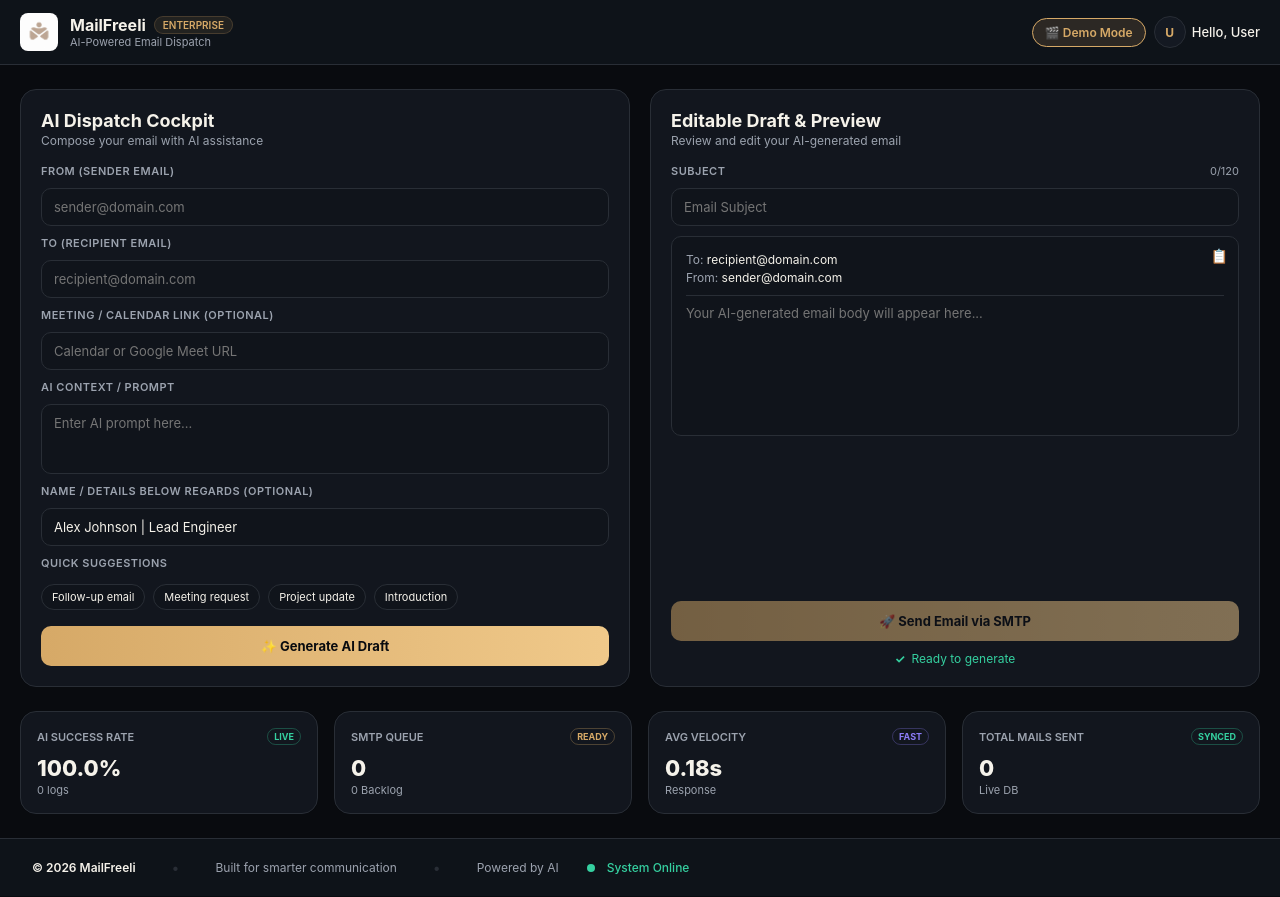
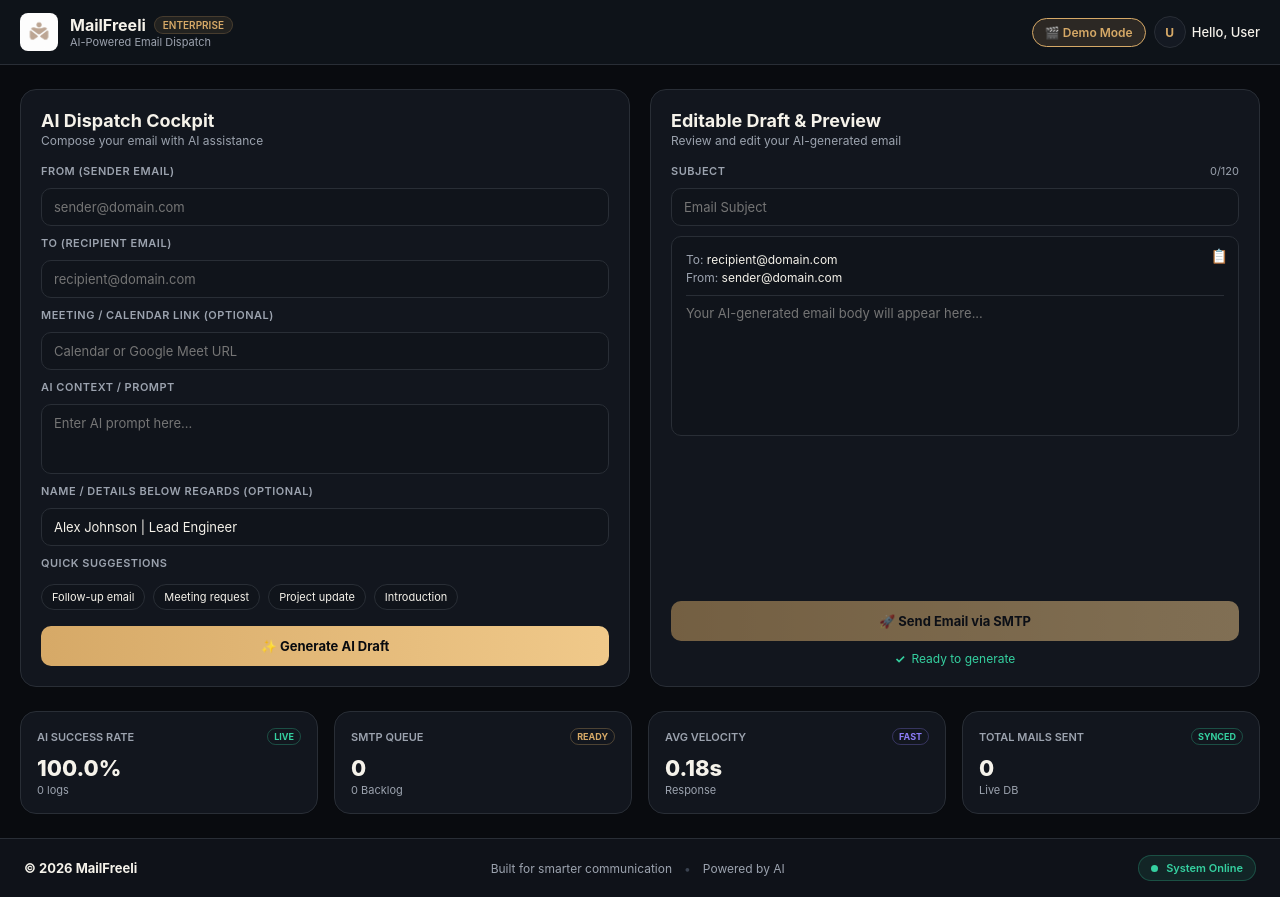
Before and after one commit to bajajkashyap40-coder/MailFreeli, a React (Vite) app in the folder client/: page / in a window 1280 px wide. Built offline with nearby package versions, Linux system fonts and the light colour scheme; no server answers.

Commit message:
Update PC footer spacing and responsive layout

```diff
--- a/client/src/App.jsx
+++ b/client/src/App.jsx
@@ -4,18 +4,24 @@ import logoImg from './logo.png'; // Direct import from src directory
 
 const API_BASE_URL = import.meta.env.VITE_API_URL || 'http://localhost:5000';
 
+// SEPARATED FOOTER COMPONENT WITH BALANCED PC LAYOUT
 function Footer() {
   return (
     <footer style={styles.fullFooter}>
       <div style={styles.footerInner} className="footer-inner">
-        <div style={styles.footerBrandGroup} className="footer-brand-group">
-          <span style={{ color: '#F5F2EA', fontWeight: '600' }}>© 2026 MailFreeli</span>
-          <span style={styles.dotSeparator} className="footer-dot">•</span>
+        {/* LEFT: BRAND */}
+        <div style={styles.footerBrandGroup}>
+          <span style={{ color: '#F5F2EA', fontWeight: '700', fontSize: '13px' }}>© 2026 MailFreeli</span>
+        </div>
+
+        {/* CENTER: DESKTOP DETAILS */}
+        <div style={styles.footerLinksGroup} className="footer-links-group">
           <span>Built for smarter communication</span>
-          <span style={styles.dotSeparator} className="footer-dot">•</span>
+          <span style={styles.dotSeparator}>•</span>
           <span>Powered by AI</span>
         </div>
 
+        {/* RIGHT: LIVE SYSTEM STATUS BADGE */}
         <div style={styles.footerStatusGroup}>
           <span className="pulse-dot" style={styles.statusDot}></span>
           <span>System Online</span>
@@ -326,9 +332,8 @@ export default function App() {
             gap: 12px !important;
             padding: 16px 12px !important;
           }
-          .footer-brand-group {
+          .footer-links-group {
             flex-direction: column !important;
-            align-items: center !important;
             gap: 6px !important;
           }
           .footer-dot {
@@ -923,45 +928,52 @@ const styles = {
   fullFooter: {
     width: '100%',
     borderTop: '1px solid #292E36',
-    backgroundColor: 'rgba(16, 20, 27, 0.9)',
+    backgroundColor: 'rgba(16, 20, 27, 0.95)',
     backdropFilter: 'blur(10px)',
     marginTop: 'auto',
-    padding: '20px 0',
+    padding: '16px 0',
   },
   footerInner: {
     maxWidth: '1280px',
     width: '100%',
     margin: '0 auto',
-    padding: '0 32px',
+    padding: '0 24px',
     display: 'flex',
-    justify: 'space-between',
     alignItems: 'center',
-    flexWrap: 'wrap',
-    gap: '28px',
+    justifyContent: 'space-between',
     fontSize: '12px',
     color: '#9CA3AF',
   },
   footerBrandGroup: {
     display: 'flex',
-    gap: '24px',
-    flexWrap: 'wrap',
     alignItems: 'center',
   },
-  dotSeparator: {
-    color: '#292E36',
-    fontSize: '14px',
-    padding: '0 12px',
-  },
-  footerStatusGroup: {
-    color: '#35D0A0',
+  footerLinksGroup: {
     display: 'flex',
     alignItems: 'center',
     gap: '12px',
-    fontWeight: '500',
+    color: '#9CA3AF',
+    fontSize: '12px',
+  },
+  dotSeparator: {
+    color: '#3A4250',
+    fontSize: '12px',
+  },
+  footerStatusGroup: {
+    display: 'flex',
+    alignItems: 'center',
+    gap: '8px',
+    backgroundColor: 'rgba(53, 208, 160, 0.1)',
+    border: '1px solid rgba(53, 208, 160, 0.25)',
+    padding: '5px 12px',
+    borderRadius: '20px',
+    color: '#35D0A0',
+    fontWeight: '600',
+    fontSize: '11px',
   },
   statusDot: {
-    width: '8px',
-    height: '8px',
+    width: '7px',
+    height: '7px',
     borderRadius: '50%',
     backgroundColor: '#35D0A0',
     display: 'inline-block',
```
